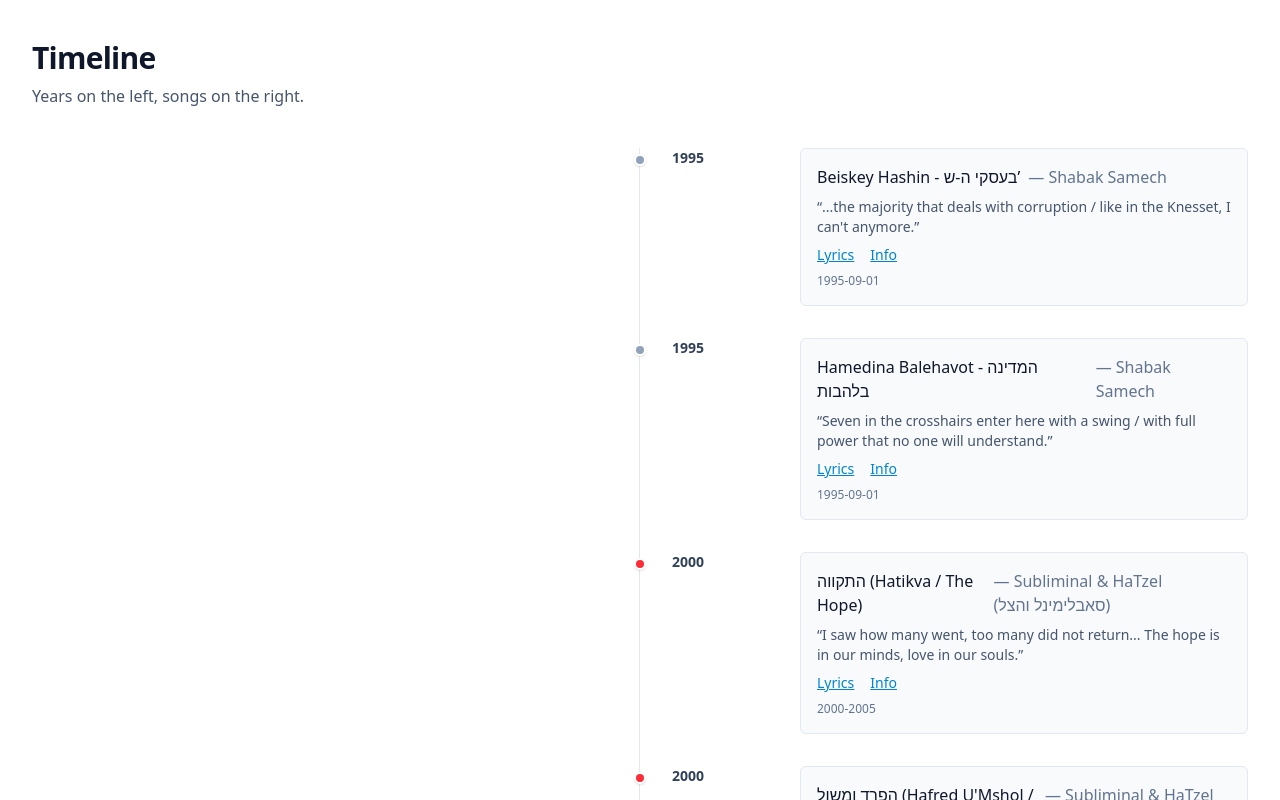
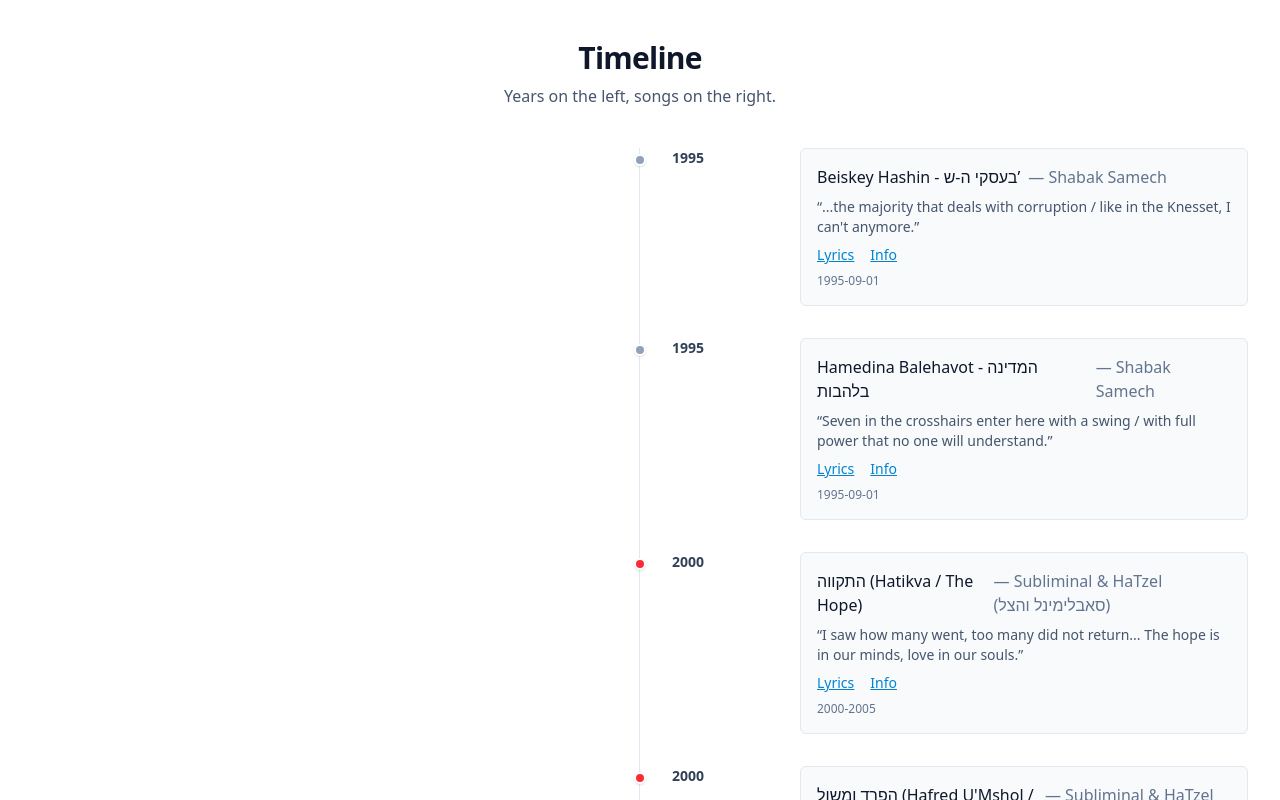
Before and after one commit to ItamarShDev/conflict-bars, a Next.js app: page /en in a window 1280 px wide. Shown: the top 800 px of the page. Built offline with nearby package versions, Linux system fonts and the light colour scheme.

Commit message:
style: center align title and subtitle text in timeline page

```diff
--- a/src/app/[lang]/page.tsx
+++ b/src/app/[lang]/page.tsx
@@ -51,8 +51,8 @@
     return (
         <main className="min-h-screen bg-white dark:bg-zinc-900">
             <div className="mx-auto max-w-7xl px-4 py-10 sm:px-6 lg:px-8">
-                <h1 className="text-3xl font-bold tracking-tight text-slate-900 dark:text-slate-100">{t.title}</h1>
-                <p className="mt-2 text-slate-600 dark:text-slate-400">{t.subtitle}</p>
+                <h1 className="text-3xl font-bold tracking-tight text-slate-900 dark:text-slate-100 text-center">{t.title}</h1>
+                <p className="mt-2 text-slate-600 dark:text-slate-400 text-center">{t.subtitle}</p>
 
                 <div className="mt-10 relative">
                     <div className="absolute left-1/2 -ml-px top-0 bottom-0 w-px bg-slate-200 dark:bg-slate-700" aria-hidden />
```
